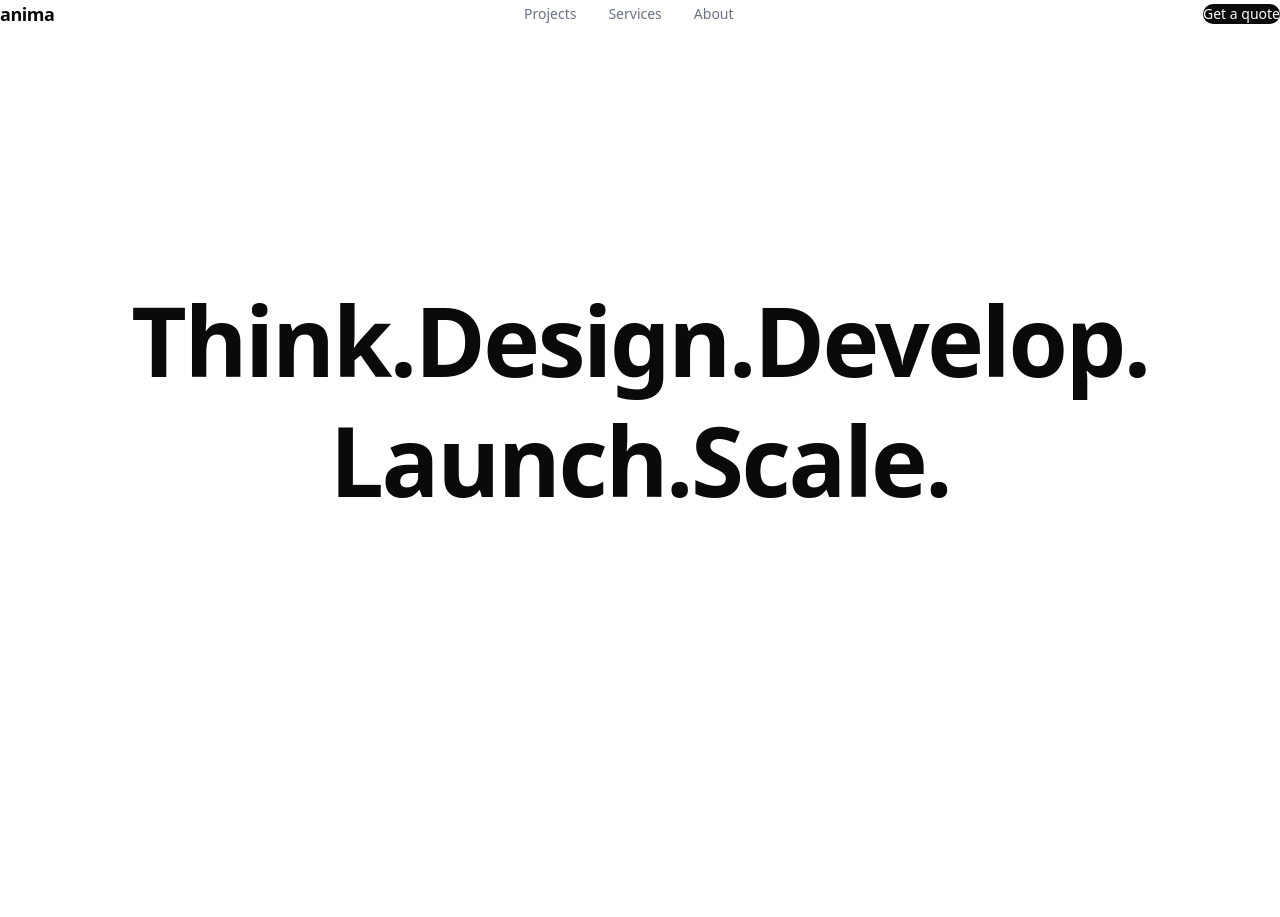
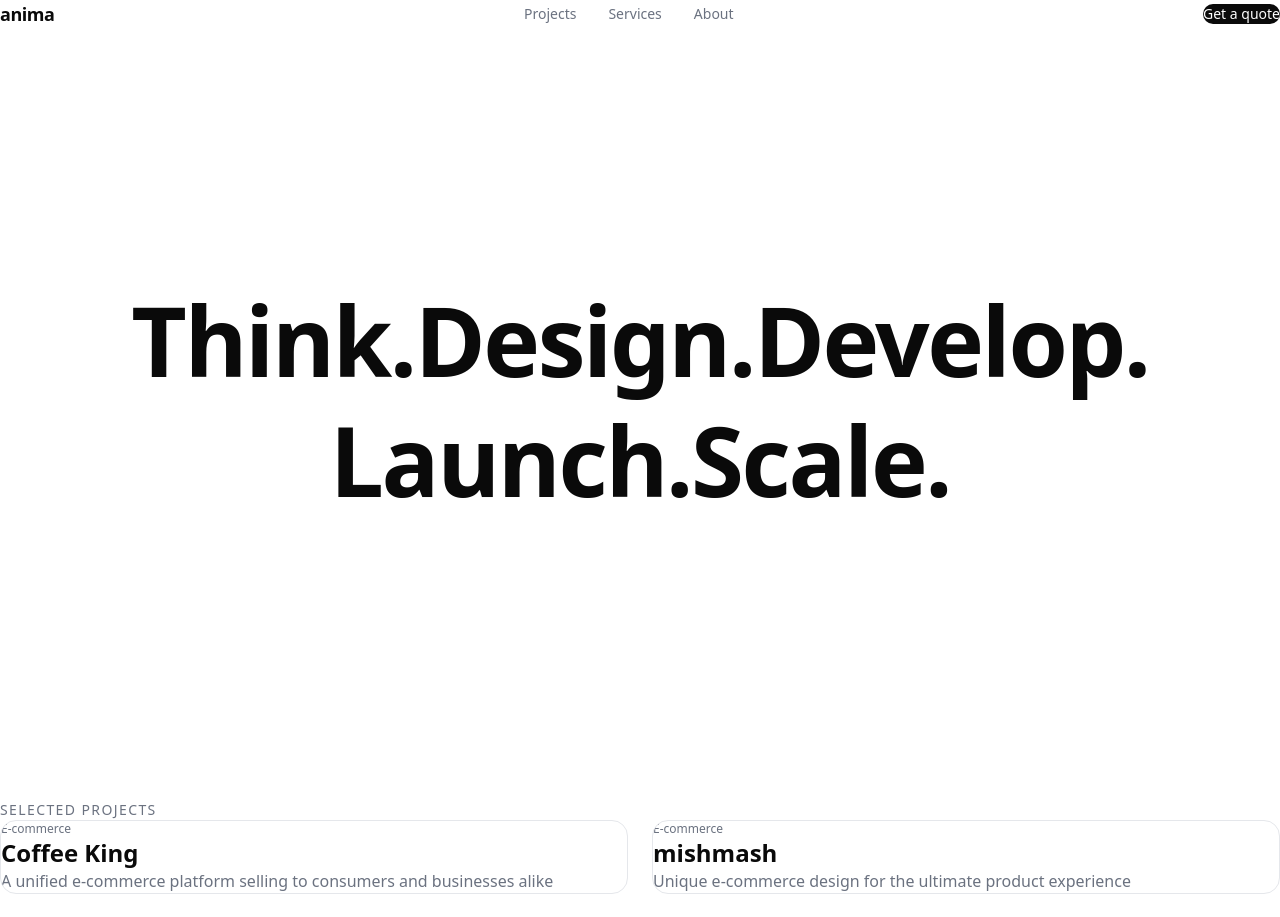
Before and after one commit to zkiihne/anima, a Next.js app: page / in a window 1280 px wide. Shown: the top 917 px of the page. Before the commit the page ends 800 px from the top, so only its background shows below. Built offline with nearby package versions, Linux system fonts and the light colour scheme.

Commit message:
feat: Projects 2x2 grid with AnimateIn

```diff
--- a/src/app/page.tsx
+++ b/src/app/page.tsx
@@ -1,5 +1,6 @@
 import { Nav } from '@/components/nav/Nav'
 import { Hero } from '@/components/sections/Hero'
+import { Projects } from '@/components/sections/Projects'
 
 export default function Home() {
   return (
@@ -7,6 +8,7 @@ export default function Home() {
       <Nav />
       <main>
         <Hero />
+        <Projects />
       </main>
     </>
   )
--- /dev/null
+++ b/src/components/sections/Projects.tsx
@@ -0,0 +1,23 @@
+import { projects } from '@/lib/content'
+import { AnimateIn } from '@/components/ui/AnimateIn'
+
+export function Projects() {
+  return (
+    <section id="projects" className="px-8 py-24">
+      <AnimateIn>
+        <h2 className="mb-12 text-sm font-medium uppercase tracking-widest text-[var(--muted)]">Selected Projects</h2>
+      </AnimateIn>
+      <div className="grid grid-cols-1 gap-6 md:grid-cols-2">
+        {projects.map((project, i) => (
+          <AnimateIn key={project.id} delay={i * 0.06}>
+            <a href={`#${project.id}`} className="group block overflow-hidden rounded-2xl border border-[var(--border)] bg-[var(--background)] p-8 transition-all duration-300 hover:border-[var(--foreground)]">
+              <span className="mb-2 block text-xs text-[var(--muted)]">{project.category}</span>
+              <h3 className="mb-2 text-2xl font-semibold">{project.title}</h3>
+              <p className="text-[var(--muted)]">{project.description}</p>
+            </a>
+          </AnimateIn>
+        ))}
+      </div>
+    </section>
+  )
+}
```
